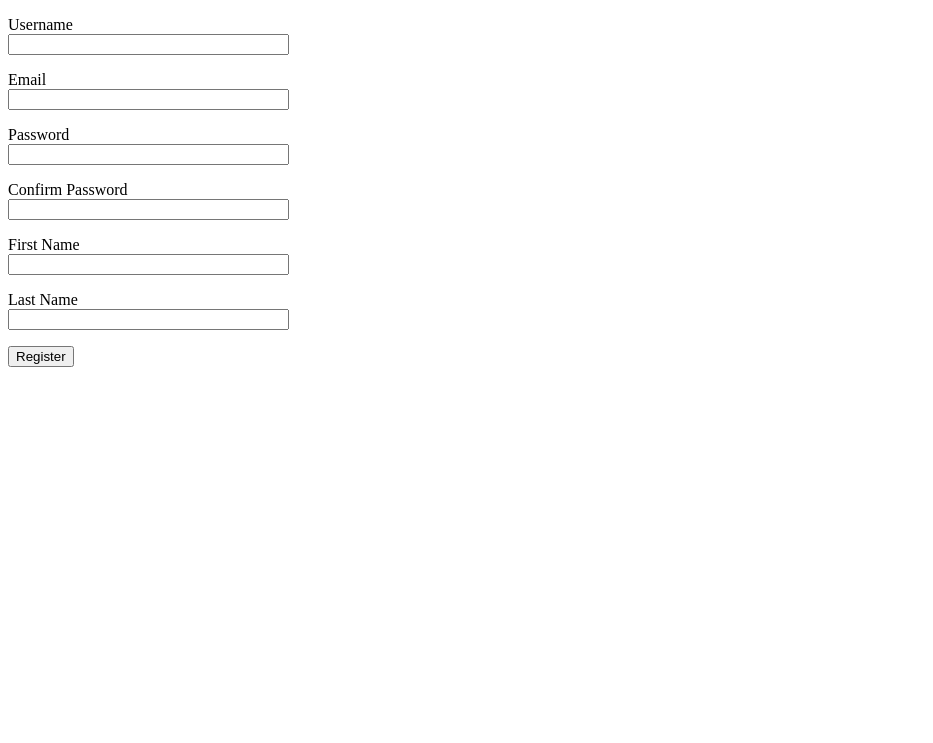
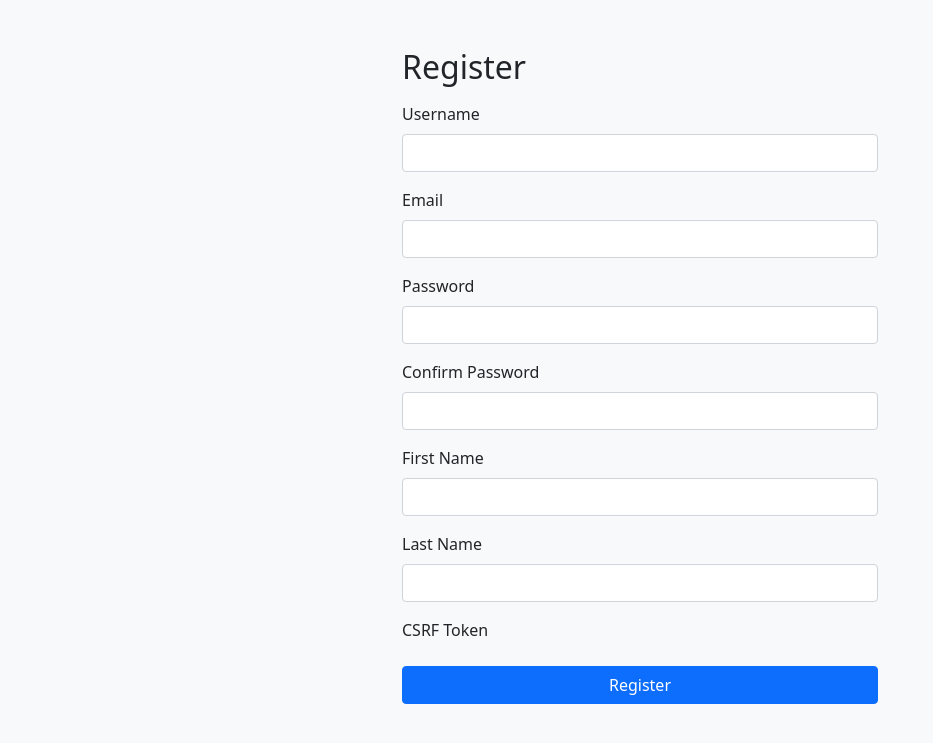
Before and after one commit to maseelshah22/community_cuisine, a Flask app: page /register in a window 1280 px wide. Shown: the top 743 px of the page, without its empty margins (0-933 px from the left). Run offline with Flask 3, Linux system fonts and the light colour scheme; some libraries are stand-ins or nearby versions.

Commit message:
added bootstrap to register.html. It still doesn't look good though - need to make sure invalid email address error is at bottom and CSRF Token doesn't show up

```diff
--- a/app.py
+++ b/app.py
@@ -18,9 +18,14 @@ def register_user(username, email, password, first_name, last_name):
     connection = get_db()
     try:
         with connection.cursor() as cursor:
-            cursor.execute("SELECT * FROM users WHERE username = %s OR email = %s", (username, email))
+            # Check for existing user
+            cursor.execute("SELECT * FROM users WHERE username = %s", (username,))
             if cursor.fetchone() is not None:
-                return False
+                return "Username already exists"
+
+            cursor.execute("SELECT * FROM users WHERE email = %s", (email,))
+            if cursor.fetchone() is not None:
+                return "Email already exists"
 
             cursor.execute("INSERT INTO users (username, email, password) VALUES (%s, %s, %s)",
                            (username, email, password))
@@ -29,7 +34,7 @@ def register_user(username, email, password, first_name, last_name):
             connection.commit()
     finally:
         connection.close()
-    return True
+    return "User registered successfully"
 
 
 def login_user(username, password):
@@ -59,12 +64,12 @@ def login():
 def register():
     form = RegistrationForm()
     if form.validate_on_submit():
-        if register_user(form.username.data, form.email.data, form.password.data,
-                         form.first_name.data, form.last_name.data):
+        result = register_user(form.username.data, form.email.data, form.password.data, form.first_name.data, form.last_name.data)
+        if result == "User registered successfully":
             flash('Account created successfully! Please log in.')
             return redirect(url_for('login'))
         else:
-            flash('Username or email already exists.')
+            flash(result)
     return render_template('register.html', title='Register', form=form)
 
 @app.route('/')
--- a/templates/register.html
+++ b/templates/register.html
@@ -2,17 +2,59 @@
 <html>
 <head>
     <title>{{ title }}</title>
+    <link rel="stylesheet" href="https://stackpath.bootstrapcdn.com/bootstrap/5.1.3/css/bootstrap.min.css">
+    <style>
+        body {
+            background-color: #f8f9fa;
+        }
+        .form-container {
+            max-width: 500px;
+            margin: auto;
+        }
+        .invalid-feedback {
+            display: block;
+        }
+    </style>
 </head>
 <body>
-    <form method="post">
-        {{ form.hidden_tag() }}
-        <p>{{ form.username.label }}<br>{{ form.username(size=32) }}</p>
-        <p>{{ form.email.label }}<br>{{ form.email(size=32) }}</p>
-        <p>{{ form.password.label }}<br>{{ form.password(size=32) }}</p>
-        <p>{{ form.confirm_password.label }}<br>{{ form.confirm_password(size=32) }}</p>
-        <p>{{ form.first_name.label }}<br>{{ form.first_name(size=32) }}</p>
-        <p>{{ form.last_name.label }}<br>{{ form.last_name(size=32) }}</p>
-        <p>{{ form.submit() }}</p>
-    </form>
+    <div class="container mt-5 form-container">
+        <h2>{{ title }}</h2>
+        <form method="post" class="mt-3">
+            {{ form.hidden_tag() }}
+            {% for field in form if field.name != 'submit' %}
+                <div class="mb-3">
+                    {{ field.label(class_="form-label") }}
+                    {{ field(class_="form-control", size=32) }}
+                    {% if field.errors and field.name != 'confirm_password' %}
+                        {% for error in field.errors %}
+                            <div class="invalid-feedback">
+                                {{ error }}
+                            </div>
+                        {% endfor %}
+                    {% endif %}
+                </div>
+            {% endfor %}
+            <div class="d-grid gap-2 mb-3">
+                {{ form.submit(class_="btn btn-primary btn-block") }}
+            </div>
+            {% if form.confirm_password.errors %}
+                <div class="alert alert-danger" role="alert">
+                    Password confirmation does not match the password.
+                </div>
+            {% endif %}
+        </form>
+    </div>
+    {% with messages = get_flashed_messages() %}
+        {% if messages %}
+            <div class="container mt-3">
+                {% for message in messages %}
+                    <div class="alert alert-warning" role="alert">
+                        {{ message }}
+                    </div>
+                {% endfor %}
+            </div>
+        {% endif %}
+    {% endwith %}
+    <script src="https://stackpath.bootstrapcdn.com/bootstrap/5.1.3/js/bootstrap.bundle.min.js"></script>
 </body>
 </html>
```
